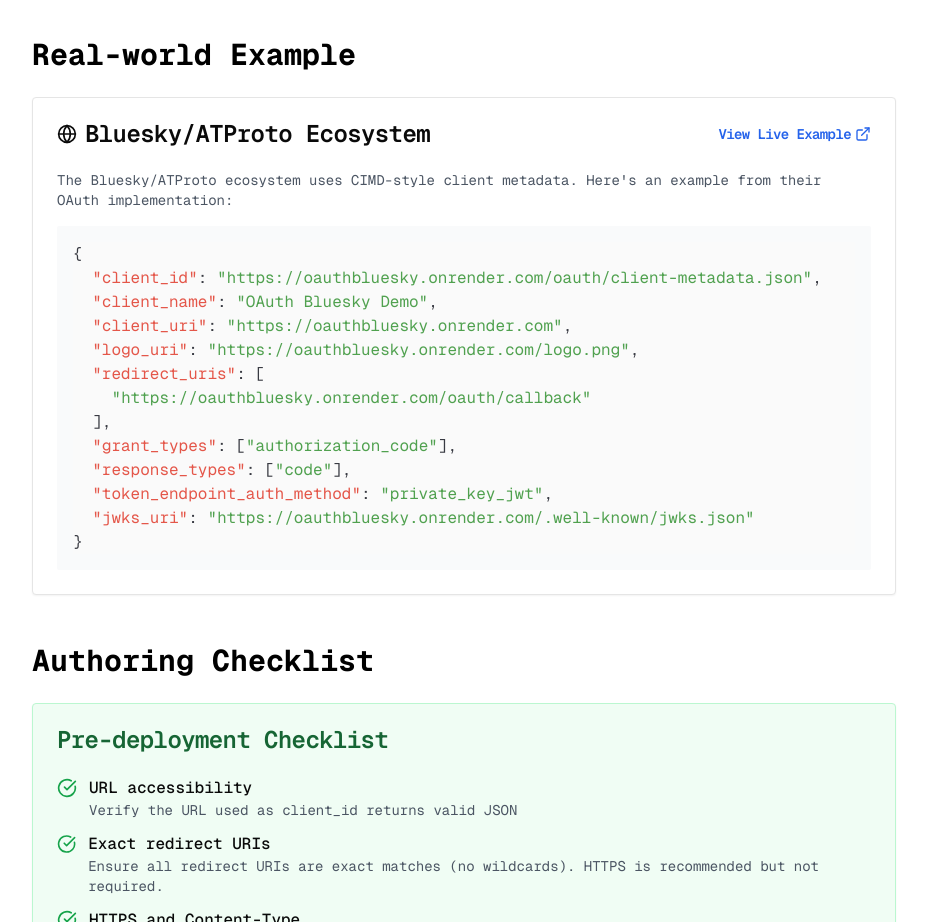
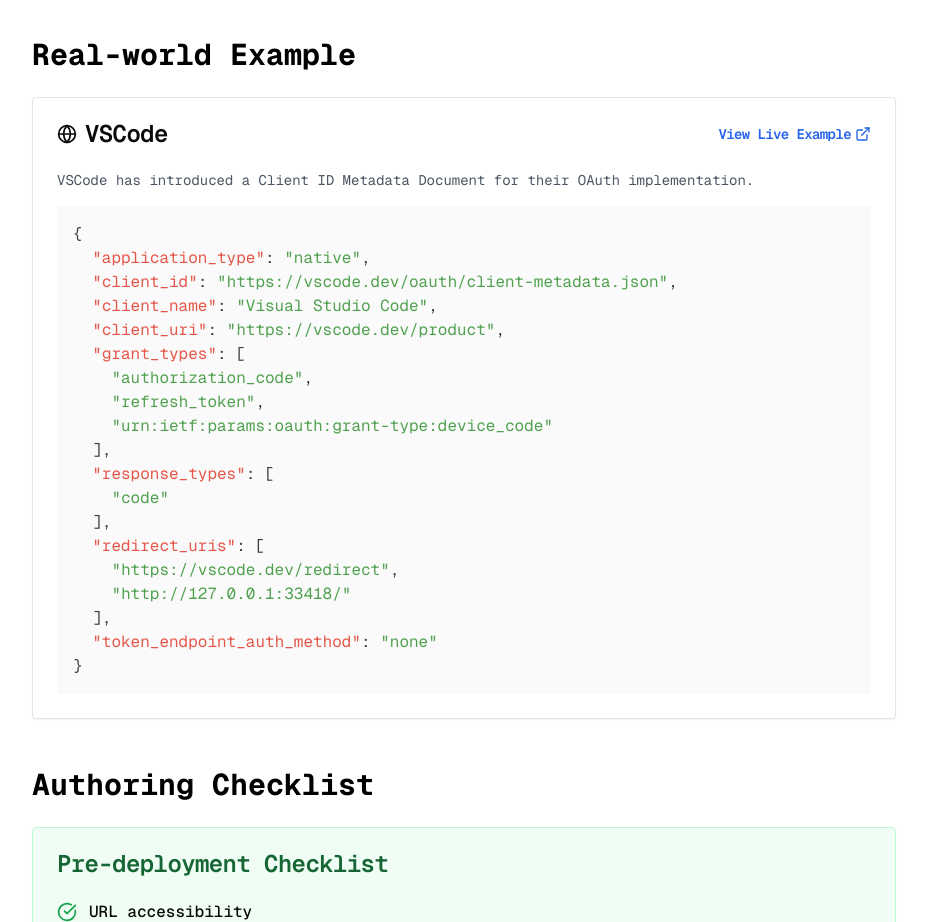
Before and after one commit to stytchauth/client.dev, a Next.js app: page /clients in a window 1280 px wide. Shown: the part 2500-3422 px from the top of the page, without its empty margins (176-1103 px from the left). Built offline with nearby package versions, Linux system fonts and the light colour scheme.

Commit message:
use vscode for real client example (#14)

```diff
--- a/app/clients/tablearn.tsx
+++ b/app/clients/tablearn.tsx
@@ -260,10 +260,10 @@
             <CardTitle className="flex items-center justify-between">
               <div className="flex items-center">
                 <Globe className="w-5 h-5 mr-2" />
-                Bluesky/ATProto Ecosystem
+                VSCode
               </div>
               <Link
-                href="https://oauthbluesky.onrender.com/oauth/client-metadata.json"
+                href="https://vscode.dev/oauth/client-metadata.json"
                 target="_blank"
                 className="text-sm text-blue-600 hover:text-blue-800 flex items-center"
               >
@@ -274,21 +274,27 @@
           </CardHeader>
           <CardContent>
             <p className="text-sm text-gray-600 mb-4">
-              The Bluesky/ATProto ecosystem uses CIMD-style client metadata.
-              Here&apos;s an example from their OAuth implementation:
+              VSCode has introduced a Client ID Metadata Document for their
+              OAuth implementation.
             </p>
             <CodeBlock language="json">{`{
-  "client_id": "https://oauthbluesky.onrender.com/oauth/client-metadata.json",
-  "client_name": "OAuth Bluesky Demo",
-  "client_uri": "https://oauthbluesky.onrender.com",
-  "logo_uri": "https://oauthbluesky.onrender.com/logo.png",
+  "application_type": "native",
+  "client_id": "https://vscode.dev/oauth/client-metadata.json",
+  "client_name": "Visual Studio Code",
+  "client_uri": "https://vscode.dev/product",
+  "grant_types": [
+    "authorization_code",
+    "refresh_token",
+    "urn:ietf:params:oauth:grant-type:device_code"
+  ],
+  "response_types": [
+    "code"
+  ],
   "redirect_uris": [
-    "https://oauthbluesky.onrender.com/oauth/callback"
+    "https://vscode.dev/redirect",
+    "http://127.0.0.1:33418/"
   ],
-  "grant_types": ["authorization_code"],
-  "response_types": ["code"],
-  "token_endpoint_auth_method": "private_key_jwt",
-  "jwks_uri": "https://oauthbluesky.onrender.com/.well-known/jwks.json"
+  "token_endpoint_auth_method": "none"
 }`}</CodeBlock>
           </CardContent>
         </Card>
```
